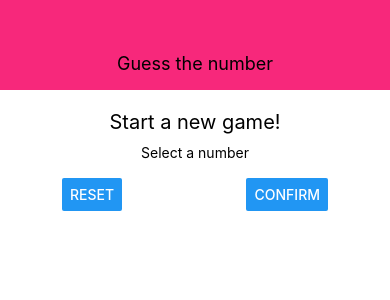
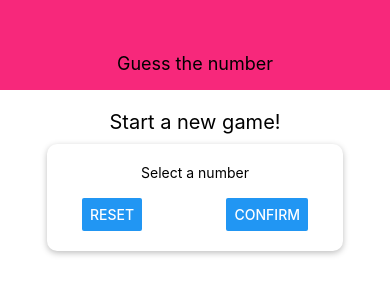
Before and after one commit to VisheshSingh/GuessNumber-React-native, a React Native app: screen / in a window 390 px wide. Shown: the top 300 px of the page. Built offline with nearby package versions, Linux system fonts and the light colour scheme.

Commit message:
Card component

```diff
--- /dev/null
+++ b/components/Card.js
@@ -0,0 +1,23 @@
+import React from 'react';
+import { View, StyleSheet } from 'react-native';
+
+const Card = props => {
+  return (
+    <View style={{ ...styles.card, ...props.style }}>{props.children}</View>
+  );
+};
+
+const styles = StyleSheet.create({
+  card: {
+    shadowColor: 'black',
+    shadowOffset: { width: 0, height: 2 },
+    shadowOpacity: 0.26,
+    shadowRadius: 6,
+    elevation: 5,
+    backgroundColor: 'white',
+    padding: 20,
+    borderRadius: 10
+  }
+});
+
+export default Card;
--- a/screens/StartGameScreen.js
+++ b/screens/StartGameScreen.js
@@ -1,18 +1,20 @@
 import React from 'react';
 import { View, StyleSheet, Text, TextInput, Button } from 'react-native';
+
+import Card from '../components/Card';
 
 const StartGameScreen = props => {
   return (
     <View style={styles.screen}>
       <Text style={styles.title}>Start a new game!</Text>
-      <View style={styles.inputContainer}>
+      <Card style={styles.inputContainer}>
         <Text>Select a number</Text>
         <TextInput />
         <View style={styles.buttonContainer}>
           <Button title='Reset' onPress={() => {}} />
           <Button title='Confirm' onPress={() => {}} />
         </View>
-      </View>
+      </Card>
     </View>
   );
 };
```
